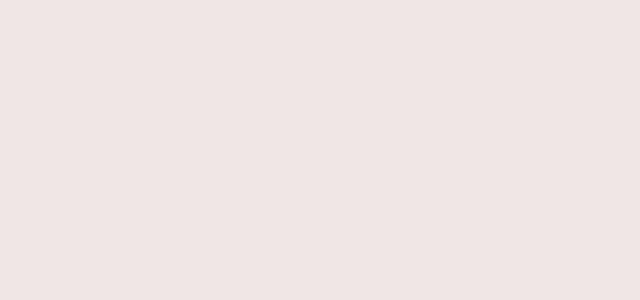
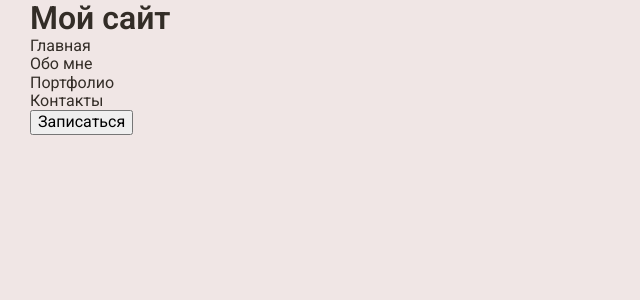
Before and after one commit to darina1970/Natali_Nails, a React (Vite) app: page / in a window 1280 px wide. Shown: the top 300 px of the page, without its empty margins (0-640 px from the left). Built offline with nearby package versions, Linux system fonts and the light colour scheme.

Commit message:
add container properties, reset

```diff
--- a/package.json
+++ b/package.json
@@ -10,6 +10,7 @@
     "preview": "vite preview"
   },
   "dependencies": {
+    "normalize.css": "^8.0.1",
     "react": "^19.0.0",
     "react-dom": "^19.0.0"
   },
--- a/src/App.jsx
+++ b/src/App.jsx
@@ -3,7 +3,7 @@ import React from 'react';
 // Импорт компонентов
 // import Header from './components/Header/Header';
 // import Banner from './components/Banner/Banner';
-// import AboutMe from './components/About/About';
+import { About } from './components/About/About';
 // import WhyChooseMe from './components/WhyChoose/WhyChoose';
 // import Portfolio from './components/Portfolio/Portfolio';
 // import Price from './components/Price/Price';
@@ -16,9 +16,9 @@ function App() {
     return (
         <div className="App">
             {/* <Header />
-            <Banner />
-            <AboutMe />
-            <WhyChooseMe />
+            <Banner /> */}
+            <About />
+            {/* <WhyChooseMe />
             <Portfolio />
             <Price />
             <Sterilization />
--- a/src/components/About/About.jsx
+++ b/src/components/About/About.jsx
@@ -0,0 +1,21 @@
+import React from "react";
+import styles from './About.module.css';
+
+export const About = () => {
+    return (
+      <section className={styles.about}>
+        <div className="container">
+            <h1>Мой сайт</h1>
+            <nav>
+                <ul>
+                    <li><a href="#home">Главная</a></li>
+                    <li><a href="#about">Обо мне</a></li>
+                    <li><a href="#portfolio">Портфолио</a></li>
+                    <li><a href="#contacts">Контакты</a></li>
+                </ul>
+            </nav>
+            <button>Записаться</button>
+        </div>
+      </section>
+    );
+  };
--- a/src/index.css
+++ b/src/index.css
@@ -1,3 +1,5 @@
+@import './styles/reset.css';
+
 @font-face {
     font-family: "Jura";
     src: url("/fonts/Jura/Jura-Bold.woff2") format("woff2"),
@@ -58,7 +60,6 @@
     --color-btn-hover: #ECECEC;
     --color-black: #141414;
     --color-white: #FFFFFF;
-
 }
 
 html {
@@ -68,6 +69,70 @@ html {
 body {
     height: 100%;
     background-color: var(--color-background);
+    color: var(--color-text);
+    font-family: var(--font-base);
     margin: 0;
     padding: 0;
 }
+
+.container {
+    width: 100%;
+    max-width: 100%;
+    margin: 0 auto;
+    padding: 0 20px;
+    box-sizing: border-box;
+}
+
+section {
+    margin-bottom: 170px;
+}
+
+a
+
+button {
+    font-family: var(--font-base);
+    cursor: pointer;
+    border: 1px solid var(--color-btn);
+    background-color: var(--color-btn);
+    color: var(--color-white);
+    border-radius: 10px;
+    transition: 0.2s;
+}
+
+button:hover {
+    background-color: transparent;
+    color: var(--color-btn);
+}
+
+
+
+
+/* Медиазапрос для экранов с шириной больше 1200px */
+@media (min-width: 1200px) {
+    .container {
+        max-width: 1400px;
+        padding: 0 30px;
+    }
+}
+
+/* Медиазапрос для экранов с шириной больше 1600px */
+@media (min-width: 1600px) {
+    .container {
+        max-width: 1600px;
+        padding: 0 40px;
+    }
+}
+
+/* Медиазапрос для экранов с шириной меньше 768px (планшеты) */
+@media (max-width: 767px) {
+    .container {
+        padding: 0 15px;
+    }
+}
+
+/* Медиазапрос для экранов с шириной меньше 480px (мобильные устройства) */
+@media (max-width: 480px) {
+    .container {
+        padding: 0 10px;
+    }
+}
--- a/src/main.jsx
+++ b/src/main.jsx
@@ -1,7 +1,8 @@
 import { StrictMode } from 'react';
 import { createRoot } from 'react-dom/client';
+import App from './App.jsx';
+import 'normalize.css'
 import './index.css';
-import App from './App.jsx';
 
 createRoot(document.getElementById('root')).render(
   <StrictMode>
--- /dev/null
+++ b/src/styles/reset.css
@@ -0,0 +1,26 @@
+*,
+::before,
+::after {
+    box-sizing: border-box;
+}
+
+ul {
+    margin: 0;
+    padding: 0;
+    list-style: none;
+}
+
+a {
+    text-decoration: none;
+    color: inherit;
+}
+
+h1,
+h2,
+h3,
+h4,
+h5,
+h6,
+p {
+    margin: 0;
+}
```
Also changed, not shown: 1 other file (tests, documents, lock files or other folders).
